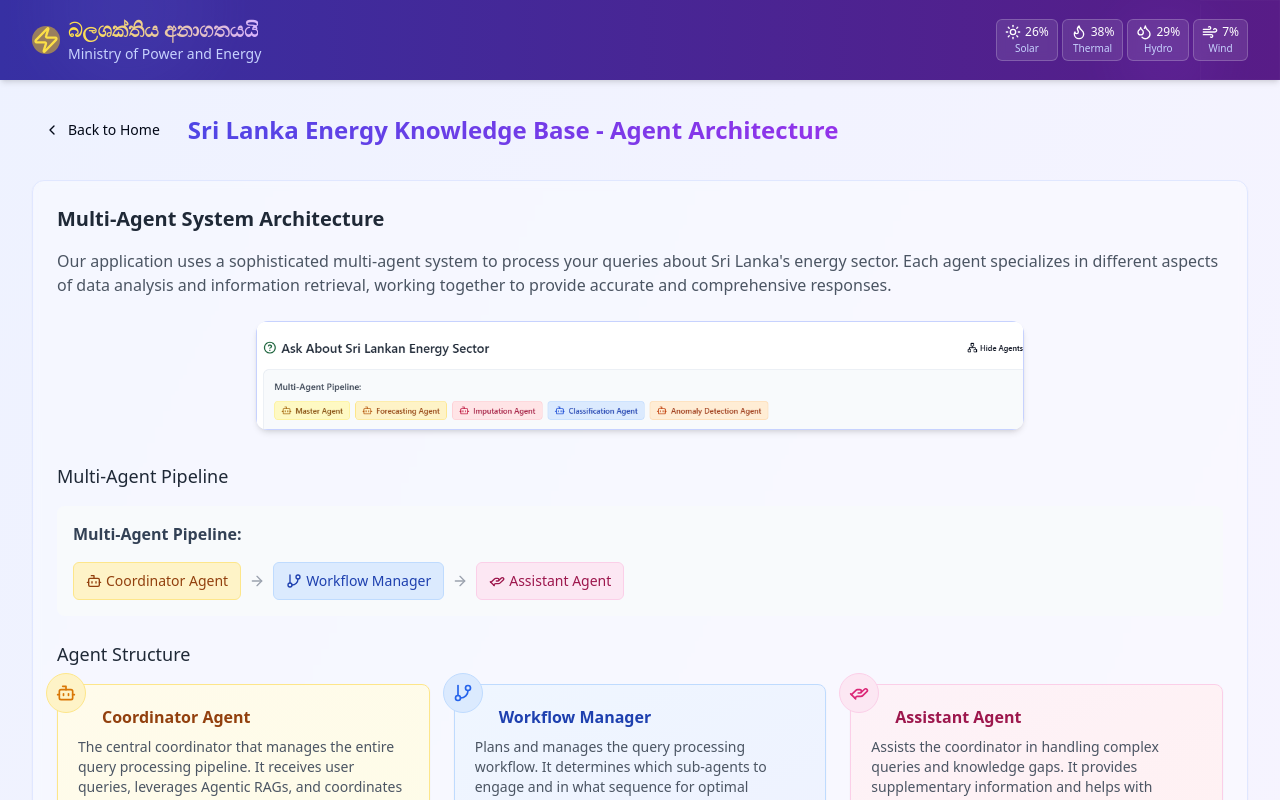
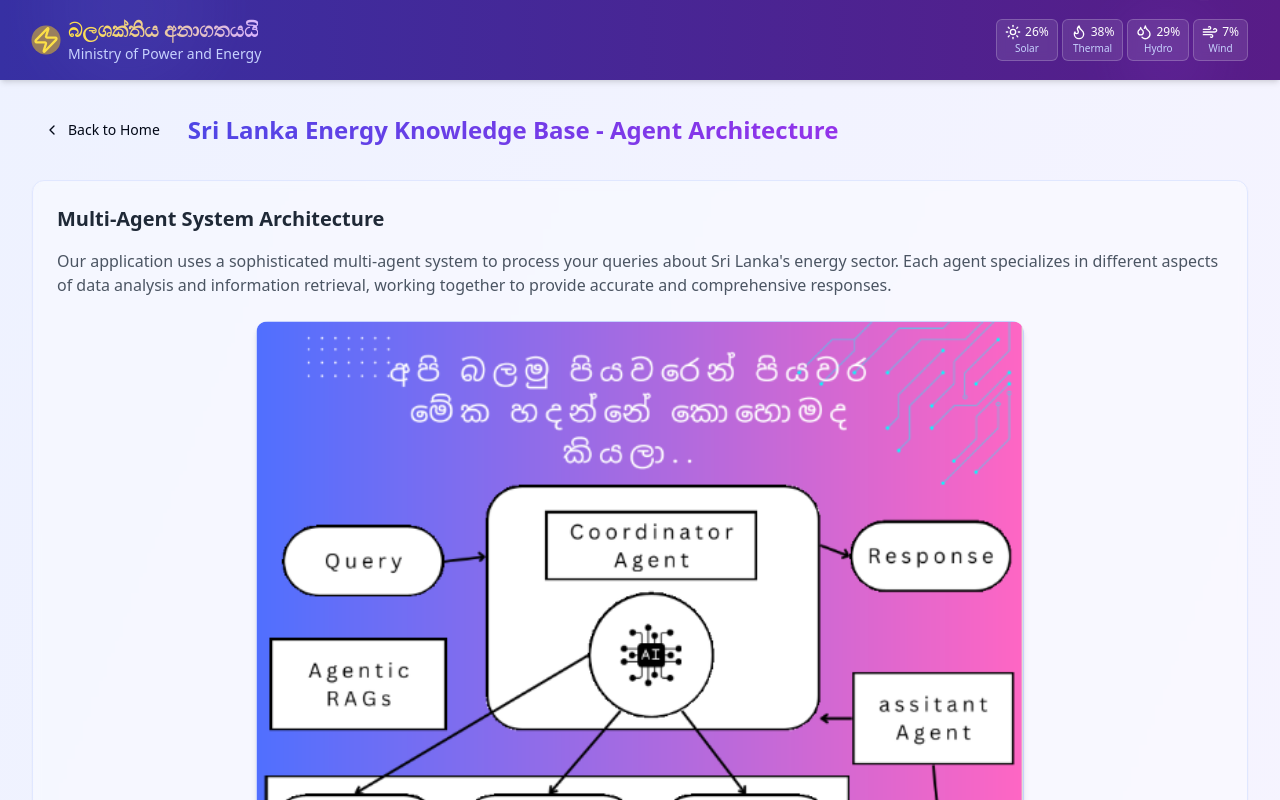
Before and after one commit to Vidura-Wijekoon/slenergyragmultiagentsystem, a React (Vite) app: page /agent-architecture in a window 1280 px wide. Shown: the top 800 px of the page. Built offline with nearby package versions, Linux system fonts and the light colour scheme.

Commit message:
Update agent architecture diagram
Replaced the existing agent architecture diagram with a new version.

```diff
--- a/src/pages/AgentArchitecture.tsx
+++ b/src/pages/AgentArchitecture.tsx
@@ -41,7 +41,7 @@ const AgentArchitecture: React.FC = () => {
                   transition={{ delay: 0.2, duration: 0.5 }}
                 >
                   <img
-                    src="/lovable-uploads/6e09afdd-de49-43f4-b174-166c237bc4f4.png"
+                    src="/lovable-uploads/b26da2a9-3b1f-429f-8c79-866ddb5e6eea.png"
                     alt="Multi-Agent System Architecture"
                     className="w-full rounded-lg border border-indigo-200 shadow-sm bg-white/90"
                   />
```
Also changed, not shown: public/lovable-uploads/b26da2a9-3b1f-429f-8c79-866ddb5e6eea.png (added).
